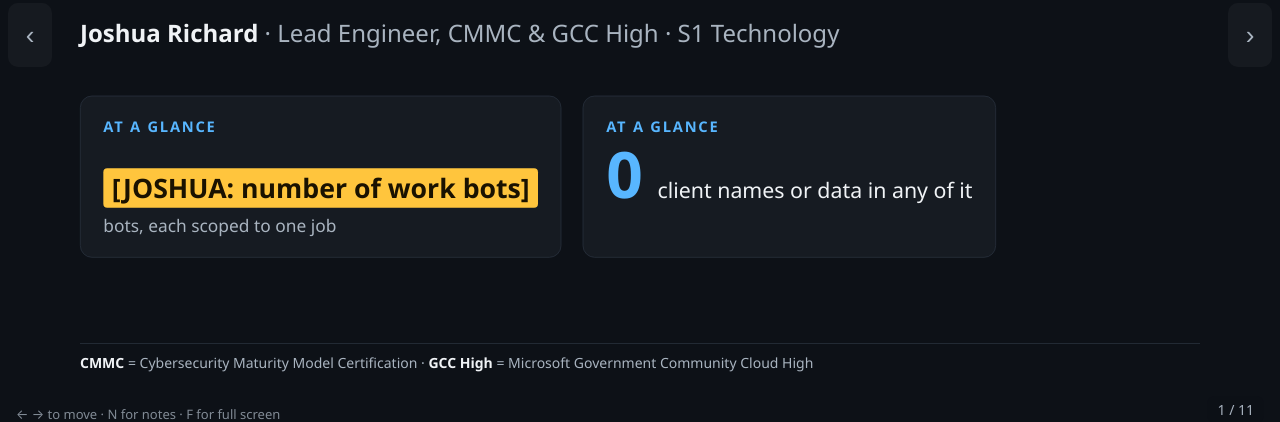
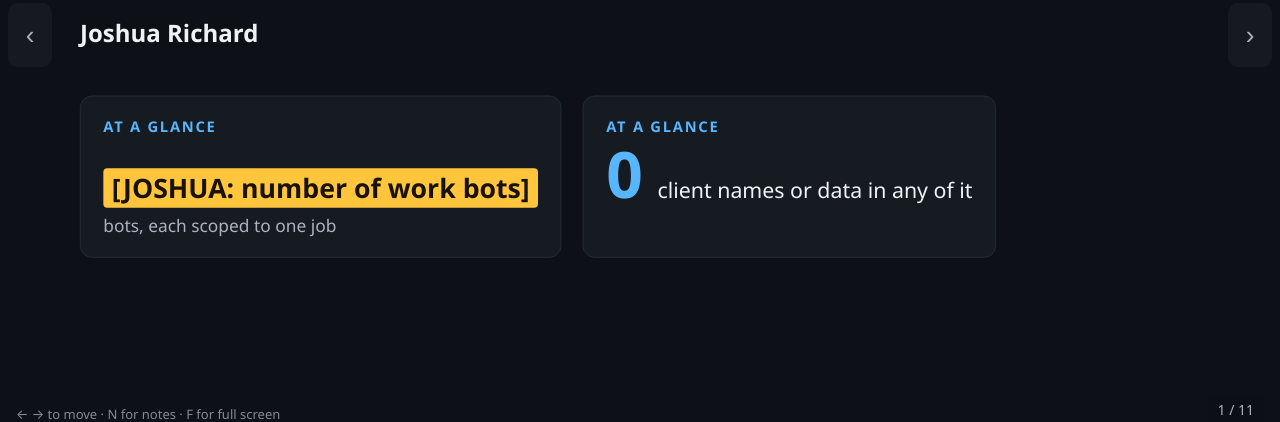
Before and after one commit to joshuarichard116-sudo/Grockbot-overview-, a plain HTML site: page deck/index.html in a window 1280 px wide. Shown: the part 365-787 px from the top of the page. Drawn offline with Linux system fonts and the light colour scheme.

Commit message:
Remove job title line from slide 1 and README
Co-Authored-By: Claude Opus 5.5 <noreply@anthropic.com>
Claude-Session: https://claude.ai/code/session_01KpD5Mx8E1oDM5qJ7mGjb6H

```diff
--- a/deck/index.html
+++ b/deck/index.html
@@ -219,7 +219,7 @@ body:hover .navbtn { opacity: 1; }
 <section class="slide title-slide" data-title="What I built with my Grok Bot seat">
   <div class="kicker">Grok Bot Show &amp; Tell · Nov 25, 2026</div>
   <h1>What I built with my Grok Bot seat</h1>
-  <div class="by"><b>Joshua Richard</b> · Lead Engineer, CMMC &amp; GCC High · S1 Technology</div>
+  <div class="by"><b>Joshua Richard</b></div>
   <div class="glance">
     <div class="card"><div class="k">At a glance</div>
       <div class="stat"><span class="n"><mark class="ph">[JOSHUA: number of work bots]</mark></span></div>
@@ -227,7 +227,6 @@ body:hover .navbtn { opacity: 1; }
     <div class="card"><div class="k">At a glance</div>
       <div class="stat"><span class="n">0</span><span class="t">client names or data in any of it</span></div></div>
   </div>
-  <div class="gloss"><b>CMMC</b> = Cybersecurity Maturity Model Certification · <b>GCC High</b> = Microsoft Government Community Cloud High</div>
   <div class="notes-src"><p>Hi, everyone. I'm going to walk you through what I've built with my Grok Bot seat for my S1 work: the daily ticket workflow, documentation, scripting, and what carries into the enclave.</p></div>
 </section>
 
```
Also changed, not shown: 4 other files.
